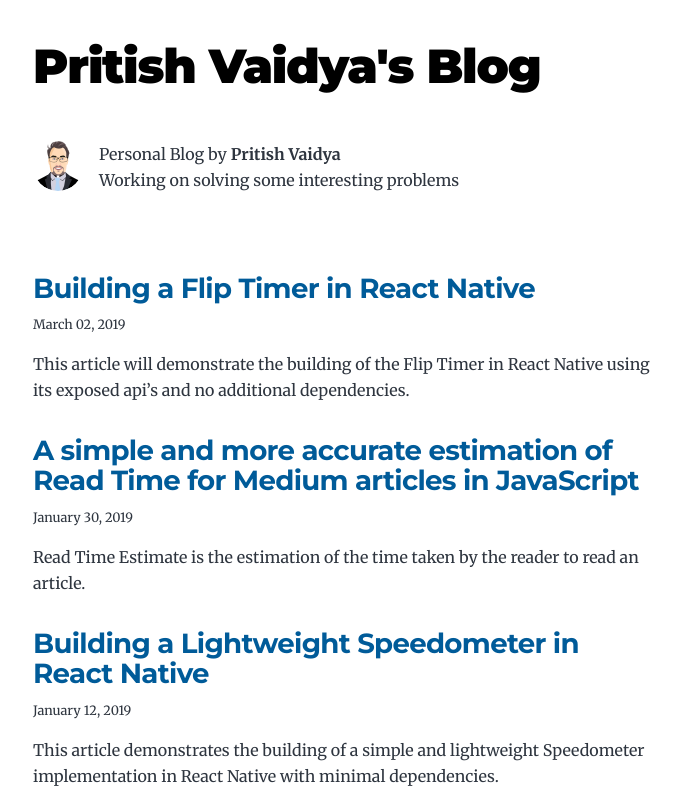
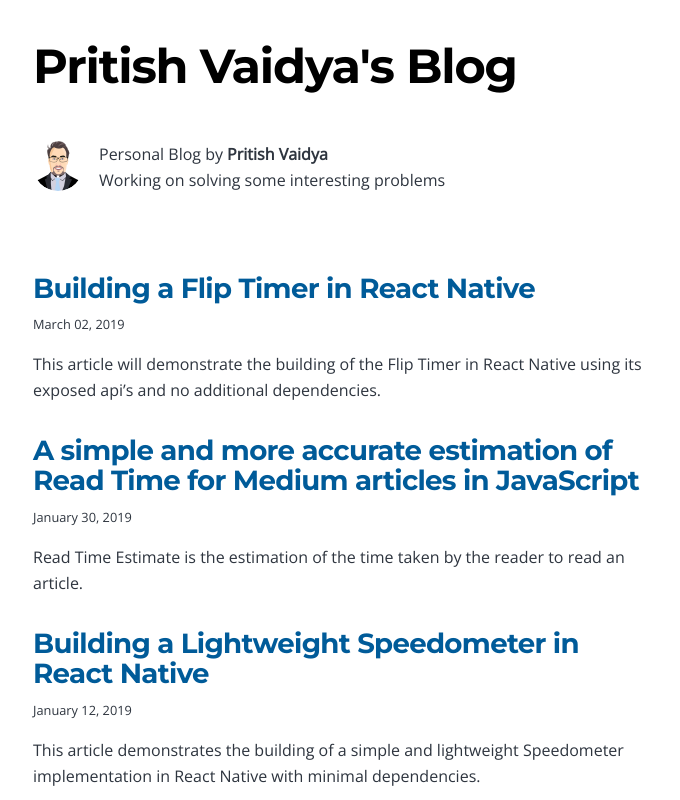
Before and after one commit to pritishvaidya/blog, a Gatsby site: page / in a window 1280 px wide. Shown: the top 800 px of the page, without its empty margins (291-971 px from the left). Built offline with nearby package versions, Linux system fonts and the light colour scheme; Gatsby itself is replaced by a stand-in of ours.

Commit message:
Add font changes

```diff
--- a/gatsby-browser.js
+++ b/gatsby-browser.js
@@ -1,6 +1,7 @@
 // custom typefaces
-import "typeface-montserrat"
-import "typeface-merriweather"
+import "@fontsource/montserrat/700.css"
+import "@fontsource/open-sans"
+
 // normalize CSS across browsers
 import "./src/normalize.css"
 // custom CSS styles
--- a/package.json
+++ b/package.json
@@ -8,6 +8,8 @@
     "url": "https://github.com/pritishvaidya/blog/issues"
   },
   "dependencies": {
+    "@fontsource/montserrat": "^4.0.1",
+    "@fontsource/open-sans": "^4.0.1",
     "gatsby": "^2.26.1",
     "gatsby-image": "^2.5.0",
     "gatsby-plugin-feed": "^2.7.0",
@@ -28,9 +30,7 @@
     "prismjs": "^1.22.0",
     "react": "^16.12.0",
     "react-dom": "^16.12.0",
-    "react-helmet": "^5.2.1",
-    "typeface-merriweather": "0.0.72",
-    "typeface-montserrat": "0.0.75"
+    "react-helmet": "^5.2.1"
   },
   "devDependencies": {
     "prettier": "2.1.2"
--- a/src/style.css
+++ b/src/style.css
@@ -30,7 +30,7 @@
   --fontFamily-sans: Montserrat, system-ui, -apple-system, BlinkMacSystemFont,
     "Segoe UI", Roboto, "Helvetica Neue", Arial, "Noto Sans", sans-serif,
     "Apple Color Emoji", "Segoe UI Emoji", "Segoe UI Symbol", "Noto Color Emoji";
-  --fontFamily-serif: "Merriweather", "Georgia", Cambria, "Times New Roman",
+  --fontFamily-serif: "Open Sans", "Georgia", Cambria, "Times New Roman",
     Times, serif;
   --font-body: var(--fontFamily-serif);
   --font-heading: var(--fontFamily-sans);
```
Also changed, not shown: 1 other file.
